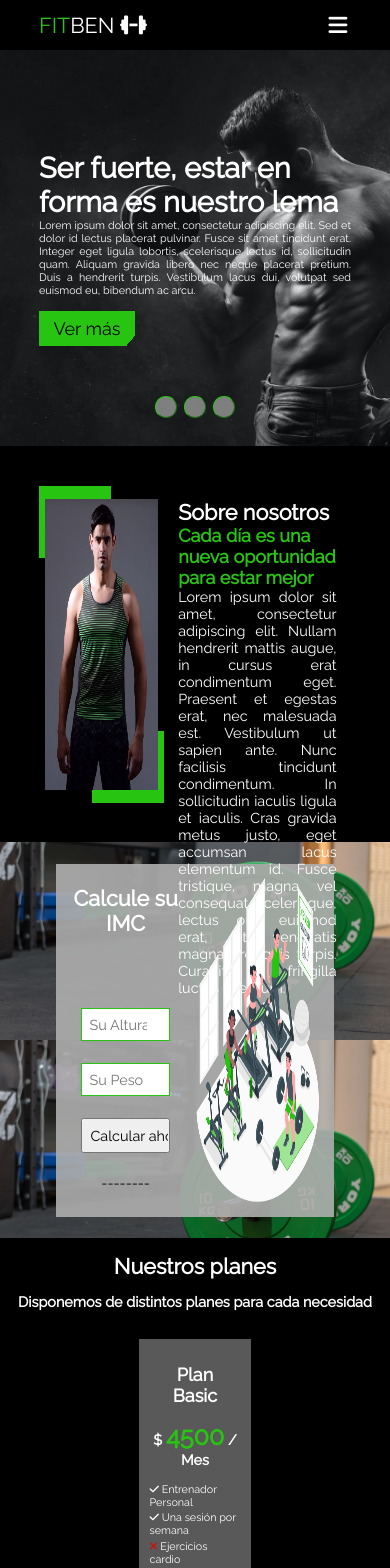
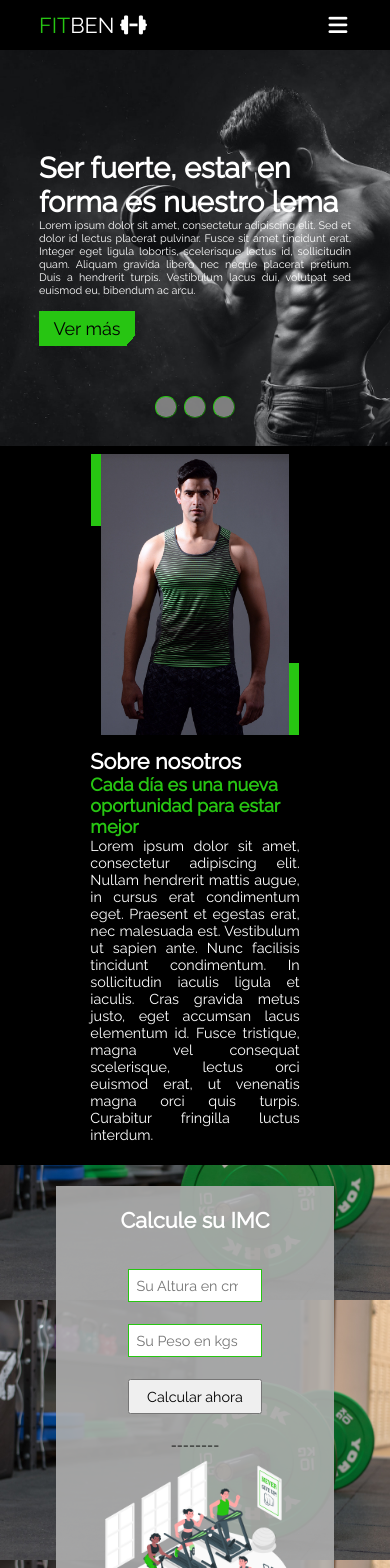
Before and after one commit to MauCoden95/fitben, a Vue app: page / in a window 390 px wide. Shown: the top 1568 px of the page. Built offline with nearby package versions, Linux system fonts and the light colour scheme.

Commit message:
Add files via upload

```diff
--- a/src/components/About.vue
+++ b/src/components/About.vue
@@ -29,7 +29,7 @@
 <style>
     #about{
         width: 100%;
-        height: 55rem;
+        min-height: 55rem;
         background: #000000;
     }
 
@@ -37,6 +37,7 @@
         display: flex;
         align-items: center;
         justify-content: space-around;
+        padding: 1rem;
     }
 
     .about-img{
@@ -96,4 +97,29 @@
         font-size: 2rem;
         color: #ffffff;
     }
+
+
+
+
+
+
+
+    @media (max-width: 1023px) {
+        #about .center{
+            flex-direction: column;
+        }
+
+       .about-img{
+            width: 70%;
+        }
+
+        .about-info{
+            width: 80%;
+            height: 80%;
+            padding: 2rem;
+            display: flex;
+            flex-direction: column;
+            justify-content: space-around;
+        }
+    }
 </style>
--- a/src/components/IMC.vue
+++ b/src/components/IMC.vue
@@ -26,7 +26,7 @@
 <style>
     #imc{
         width: 100%;
-        height: 55rem;
+        min-height: 55rem;
         padding: 3rem;
     }
 
@@ -40,7 +40,6 @@
     .calc-imc{
         width: 40%;
         height: 100%;
-
     }
 
     .calc-imc h2{
@@ -54,7 +53,7 @@
     .calc-imc form{
         width: 100%;
         height: 60%;
-        margin-top: 10rem;
+        margin-top: 5rem;
     }
 
     .calc-imc form input{
@@ -87,6 +86,29 @@
     #imc img{
         width: 45%;
         height: 100%;
+    }
+
+
+
+
+
+
+
+    @media (max-width: 1023px) {
+        #imc .center{
+            flex-direction: column;
+        }
+
+
+        .calc-imc{
+            width: 60%;
+            height: 100%;
+        }
+
+
+        #imc img{
+            width: 70%;
+        }
 
     }
 </style>
```
